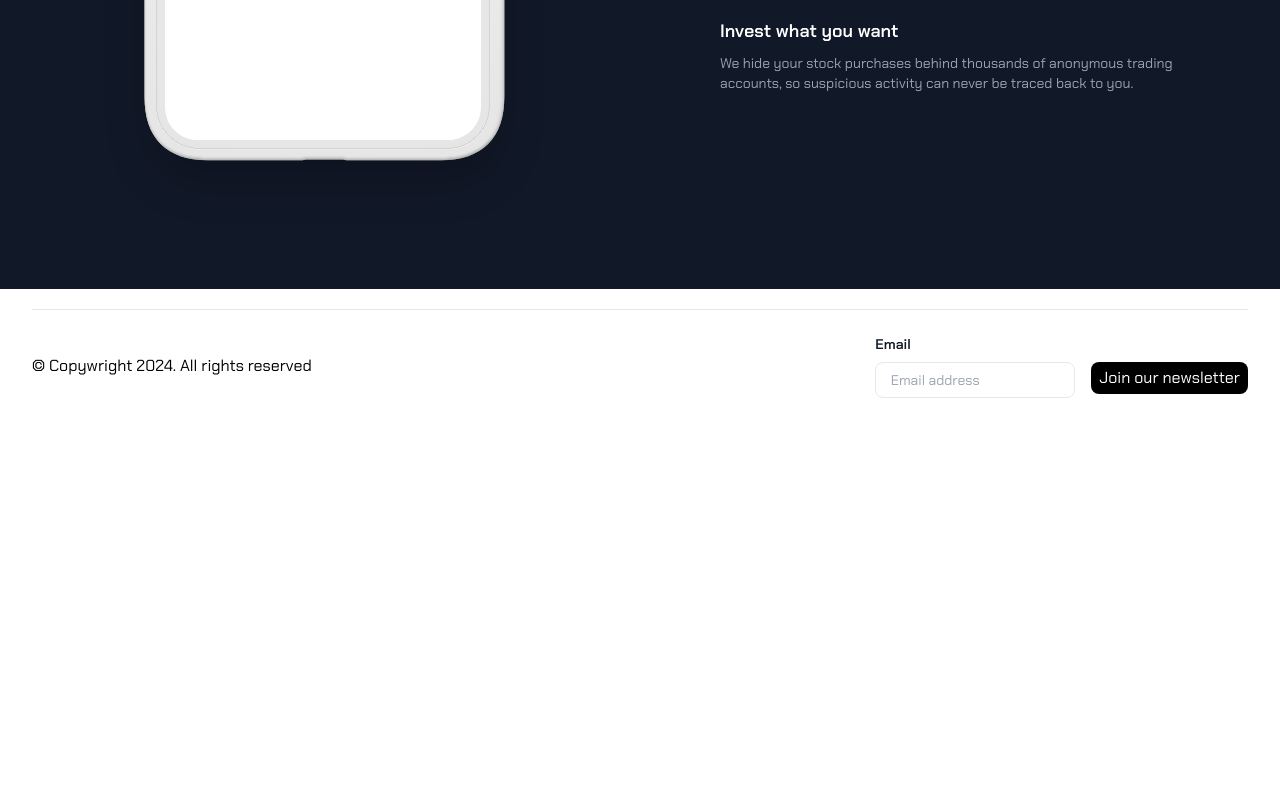
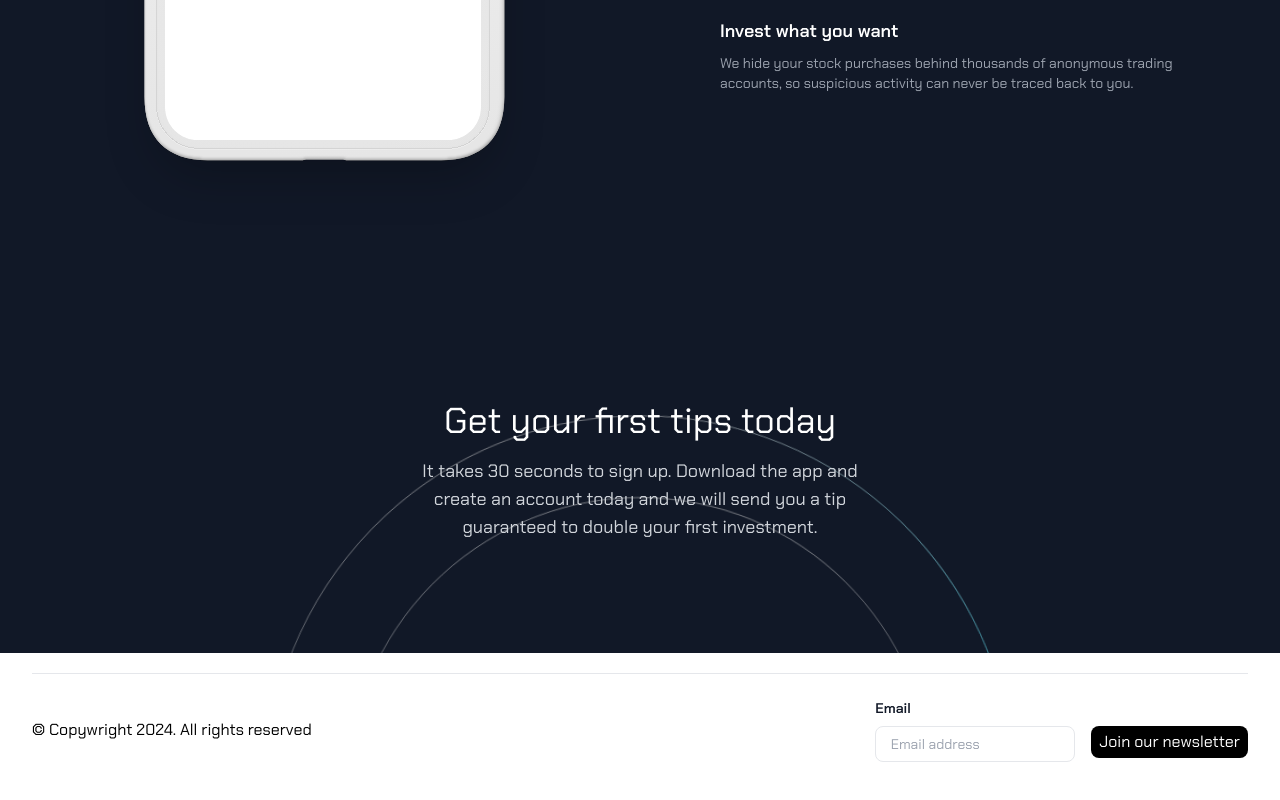
Before and after one commit to chibokaxavier/smartvest, a Next.js app: page / in a window 1280 px wide. Shown: the part 1748-2548 px from the top of the page. Before the commit the page ends 2214 px from the top, so only its background shows below. Built offline with nearby package versions, Linux system fonts and the light colour scheme.

Commit message:
CallToActon component complete

```diff
--- /dev/null
+++ b/app/components/CallToAction.tsx
@@ -0,0 +1,31 @@
+import React from "react";
+import BackgroundDesign from "./BackgroundDesign";
+
+const CallToAction = () => {
+  return (
+    <section
+      id="get-free-shares-today"
+      className="relative overflow-hidden bg-gray-900 py-20 sm:py-28"
+    >
+      <div className="absolute left-20 top-1/2 -translate-y-1/2 sm:left-1/2 sm:-translate-x-1/2">
+        <BackgroundDesign />
+      </div>
+      <div className="relative">
+        <div className="mx-auto max-w-md sm:text-center">
+          <p className="text-3xl text-white sm:text-4xl">
+            {" "}
+            Get your first tips today
+          </p>
+
+          <p className="mt-4 text-lg text-gray-300">
+            It takes 30 seconds to sign up. Download the app and create an
+            account today and we will send you a tip guaranteed to double your
+            first investment.
+          </p>
+        </div>
+      </div>
+    </section>
+  );
+};
+
+export default CallToAction;
--- a/app/page.tsx
+++ b/app/page.tsx
@@ -1,11 +1,13 @@
 import Hero from "./components/Hero";
 import Feature from "./components/Feature";
+import CallToAction from "./components/CallToAction";
 
 export default function Home() {
   return (
     <div className="">
       <Hero />
       <Feature />
+      <CallToAction />
     </div>
   );
 }
```
Also changed, not shown: app/components/Account.tsx (added, +41 -0 lines), constants.ts (added, +141 -0 lines).
